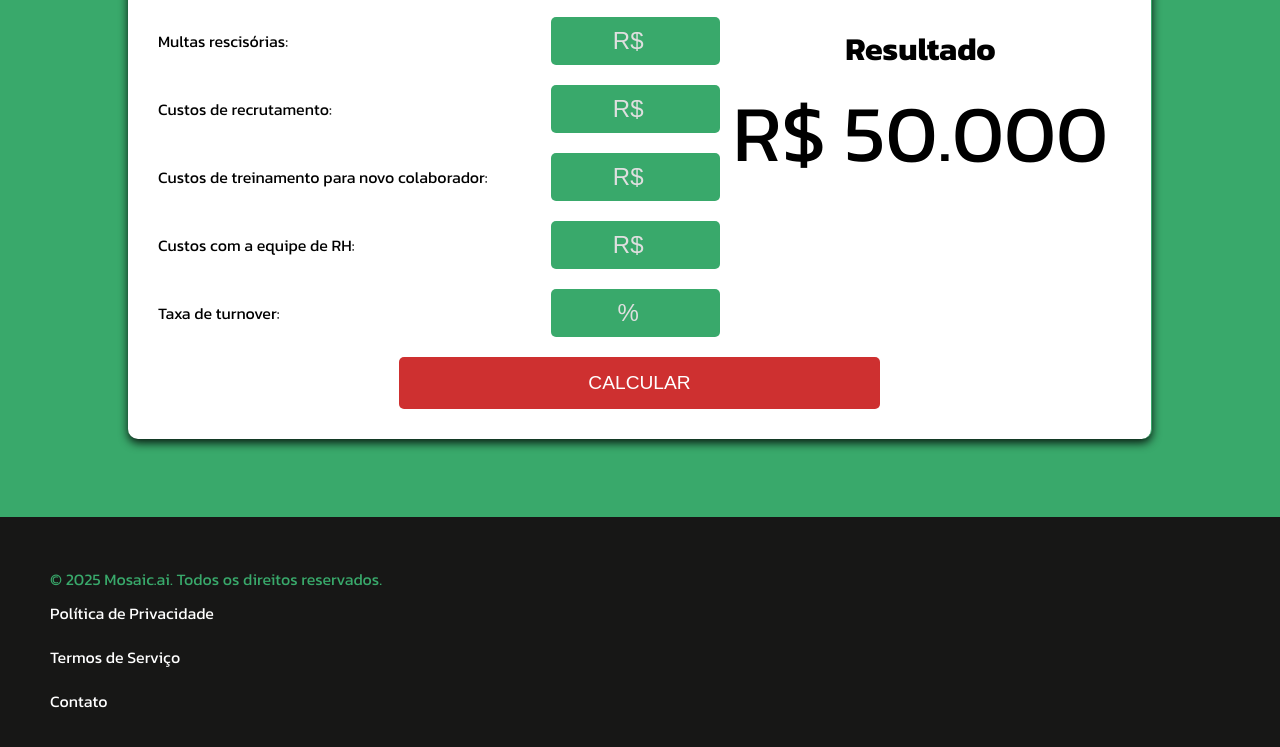
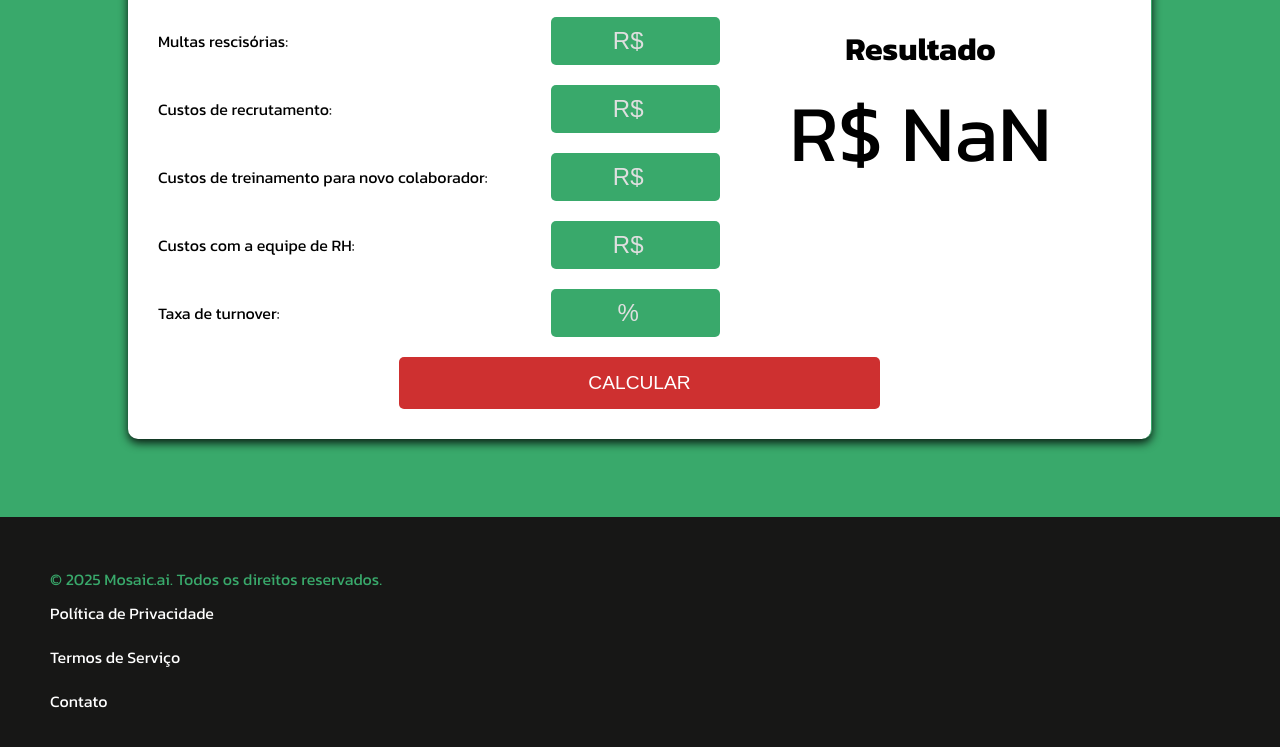
Before and after one commit to NicolasBrum/mosaic.ai, a plain HTML site: page views/pages/index.html in a window 1280 px wide. Both pictures are taken after a click on the button "CALCULAR". Shown: the part 3710-4457 px from the top of the page. Drawn offline with Linux system fonts and the light colour scheme.

Commit message:
[WIP] Implements calc to turnover

```diff
--- /dev/null
+++ b/scripts/turnover.js
@@ -0,0 +1,23 @@
+
+const calculateButton = document.getElementById("calculate__button");
+const value = document.getElementById("teste");
+
+calculateButton.onclick = function() {
+    const salary = parseFloat(document.getElementById("salary").value);
+    const benefits = parseFloat(document.getElementById("benefits").value);
+    const fines = parseFloat(document.getElementById("fines").value);
+    const recruitment = parseFloat(document.getElementById("recruitment").value);
+    const training = parseFloat(document.getElementById("training").value);
+    const rh = parseFloat(document.getElementById("rh").value);
+    const turnover = parseFloat(document.getElementById("turnover").value);
+
+    const sum = salary + benefits + fines + recruitment + training + rh;
+    const totalValue = (turnover / 100) * sum;
+    value.textContent = `R$ ${totalValue.toFixed(2)}`;
+};
+
+function validateFields(value){
+    if(value === null || value === undefined || value.trim() === ''){
+        alert("campo com erro");
+    }
+}
--- a/views/pages/index.html
+++ b/views/pages/index.html
@@ -150,19 +150,20 @@
                                 <input class="turnover__form__input"class="turnover___form__input" type="number" id="rh" name="rh" placeholder="R$"placeholder="R$" disabled required>
                             </div>
                             <div class="turnover__form__field">
-                                <label for="rh">Taxa de turnover:</label>
-                                <input class="turnover__form__input" type="number" id="rh" name="rh" placeholder="%" disabled required>
+                                <label for="turnover">Taxa de turnover:</label>
+                                <input class="turnover__form__input" type="number" id="turnover" name="turnover" placeholder="%" disabled required>
                             </div>
                         </div>
                     </form>
                     <div class="calculator__result">
                         <h2 class="calculator__result__text">Resultado</h2>
-                        <p class="calculator__result__value">R$ 50.000</p>
+                        <p class="calculator__result__value"><span id="teste"></span>
                     </div>
                 </div>
-                <button class="calculator__button turnover__form__input">CALCULAR</button>
+                <button class="calculator__button turnover__form__input" id="calculate__button">CALCULAR</button>
             </div>
             <script src="../../scripts/calculator.js"></script>
+            <script src="../../scripts/turnover.js"></script>
         </section>
         <button id="btnTopo" title="Voltar ao topo">↑</button>
         <script src="../../scripts/top_button.js"></script>
```
